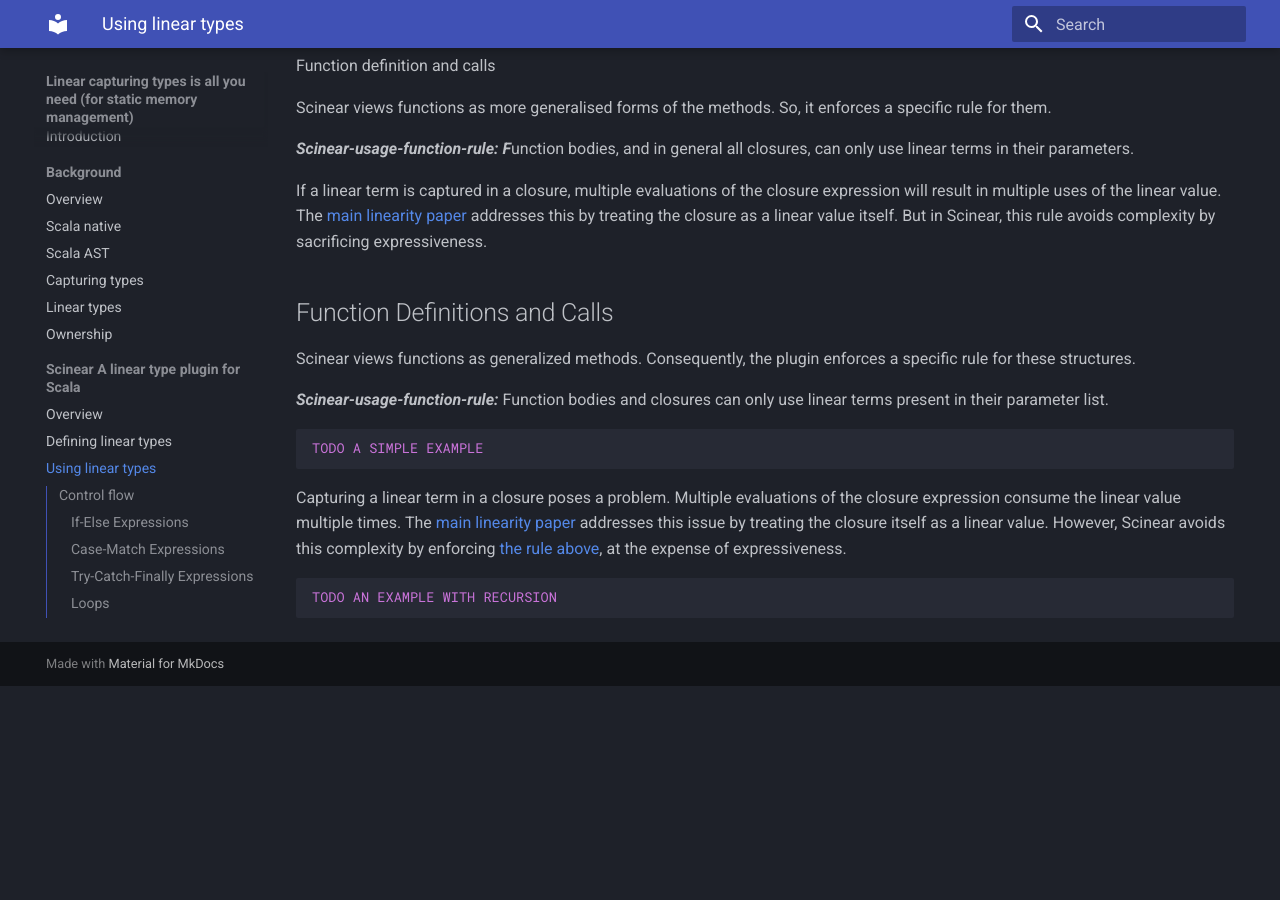
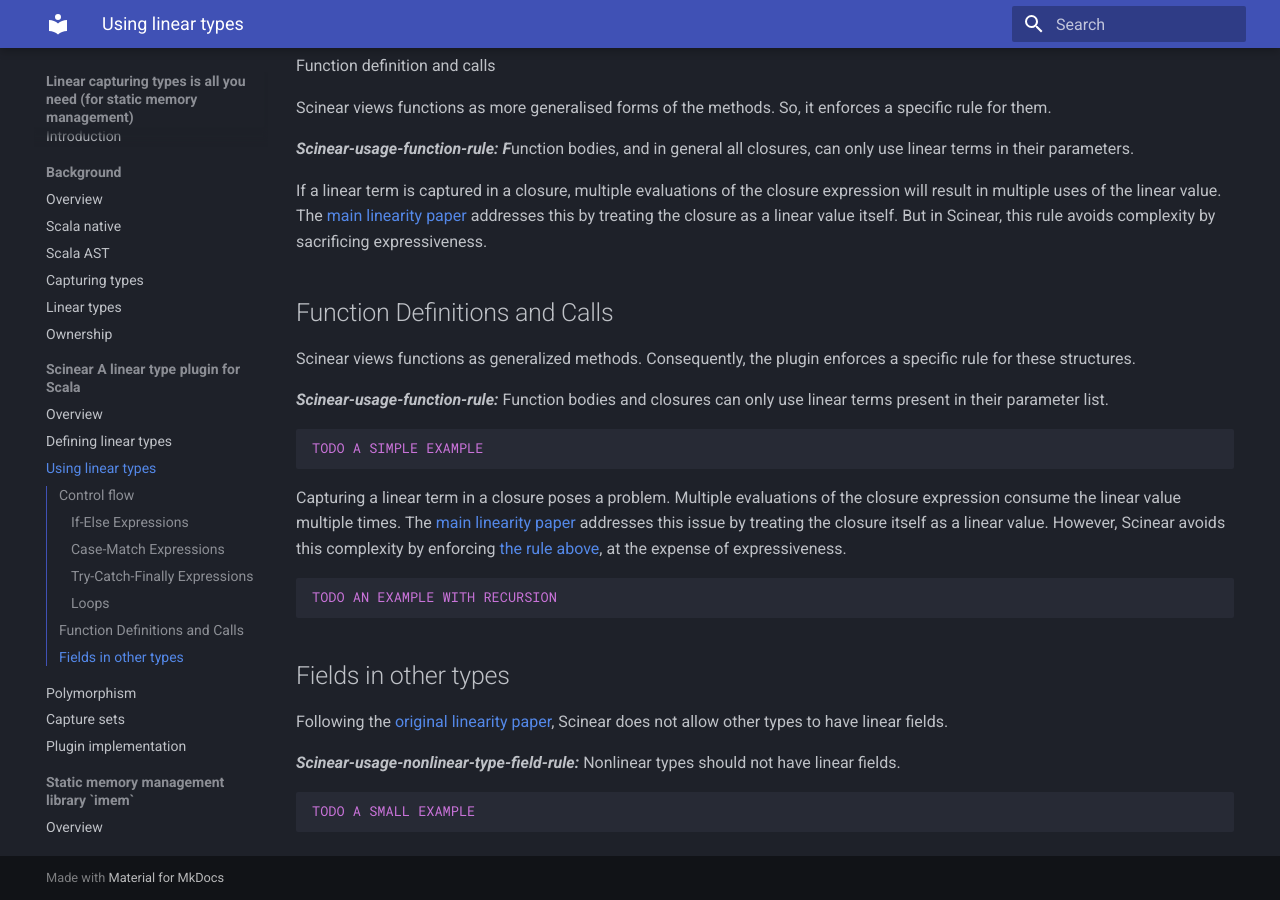
Before and after one commit to amsen20/masters-thesis, an MkDocs documentation site: the page built from docs/scinear/using-linear-types.md, in a window 1280 px wide and 900 px high, scrolled down 1592 px. Built offline with MkDocs 1.6.1 and Material for MkDocs 9.7.7, drawn with Linux system fonts in a browser that asks for light colours; before the commit the page ends 2278 px from its top, so only the background shows below that.

Commit message:
Mention rules for linear fields

````diff
--- a/docs/scinear/using-linear-types.md
+++ b/docs/scinear/using-linear-types.md
@@ -83,3 +83,13 @@ Capturing a linear term in a closure poses a problem. Multiple evaluations of th
 ```Scala
 TODO AN EXAMPLE WITH RECURSION
 ```
+
+## Fields in other types
+
+Following the [original linearity paper]((https://www.researchgate.net/profile/Philip-Wadler/publication/2429119_Linear_Types_Can_Change_the_World/links/6410b420315dfb4cce7cf9bc/Linear-Types-Can-Change-the-World.pdf)), Scinear does not allow other types to have linear fields.
+
+***Scinear-usage-nonlinear-type-field-rule:*** Nonlinear types should not have linear fields.
+
+```Scala
+TODO A SMALL EXAMPLE
+```
````
Also changed, not shown: 1 other file.
